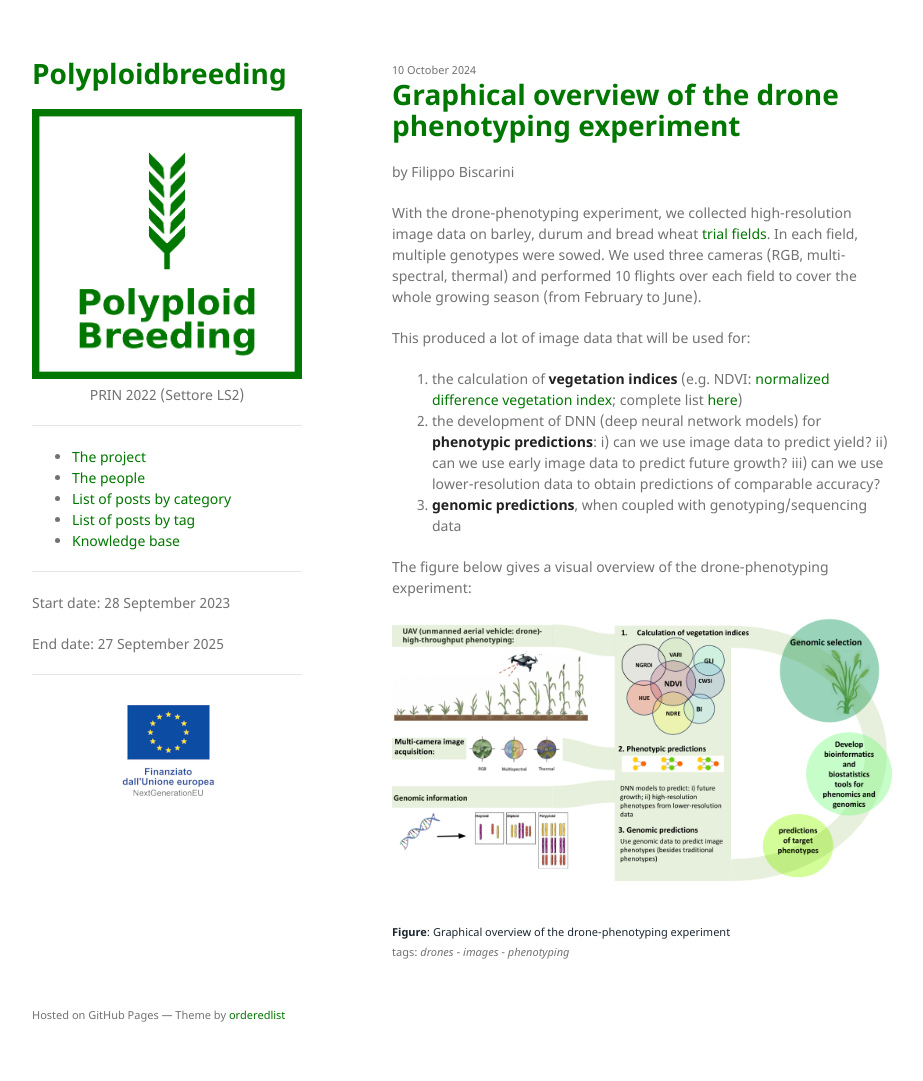
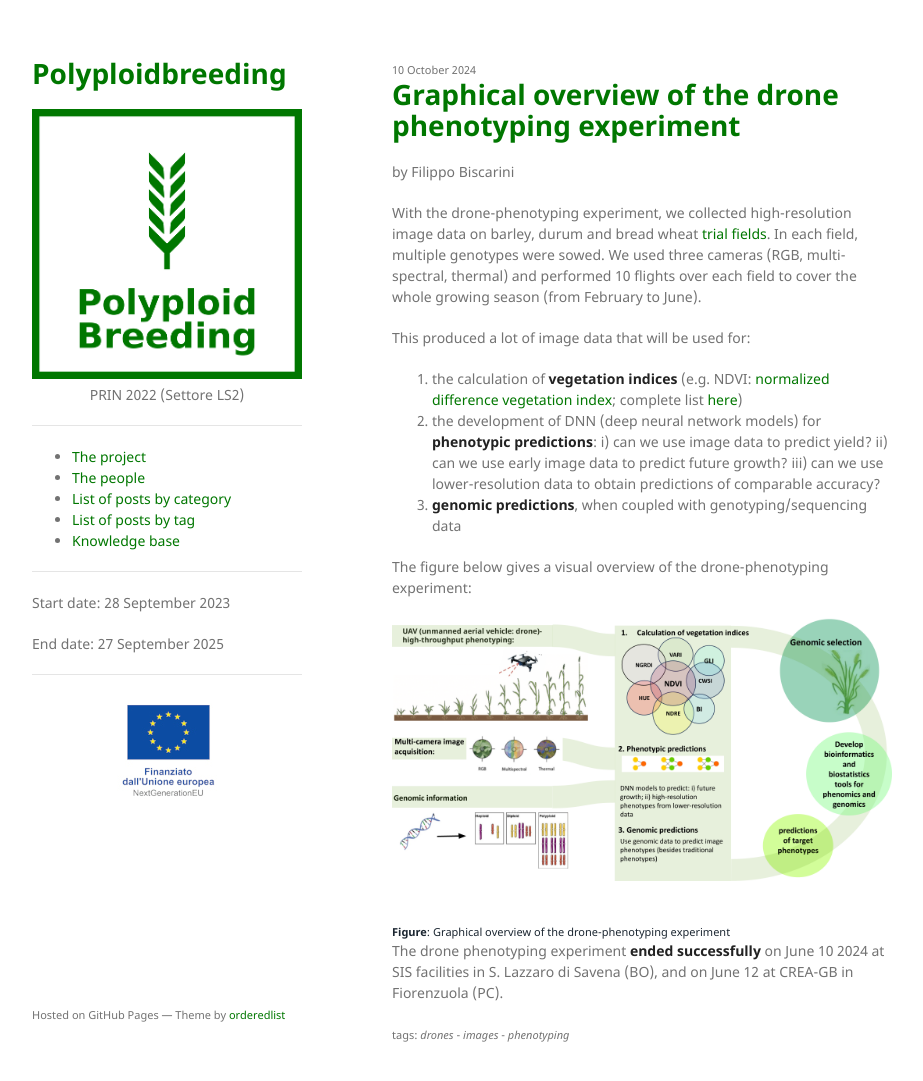
Before and after one commit to polyploidbreeding/polyploidbreeding.github.io, a Jekyll site: the page built from _posts/2024-10-10-drone-exp.md, in a window 1280 px wide and 1094 px high. Shown: the top 1081 px of the window, without its empty margins (178-1101 px from the left). Built offline with Jekyll 4.4.1, drawn with Linux system fonts in a browser that asks for light colours.

Commit message:
added: end dates of experiments

```diff
--- a/_posts/2024-10-10-drone-exp.md
+++ b/_posts/2024-10-10-drone-exp.md
@@ -24,3 +24,5 @@ The figure below gives a visual overview of the drone-phenotyping experiment:
 
 <a href="/assets/img/posts/drone_pheno_experiment.png"><img src="/assets/img/posts/drone_pheno_experiment.png" alt="Sketch of our drone phenotyping experiment"></a>
 <div class="caption"><b>Figure</b>: Graphical overview of the drone-phenotyping experiment</div>
+
+The drone phenotyping experiment **ended successfully** on June 10 2024 at SIS facilities in S. Lazzaro di Savena (BO), and on June 12 at CREA-GB in Fiorenzuola (PC).
```
